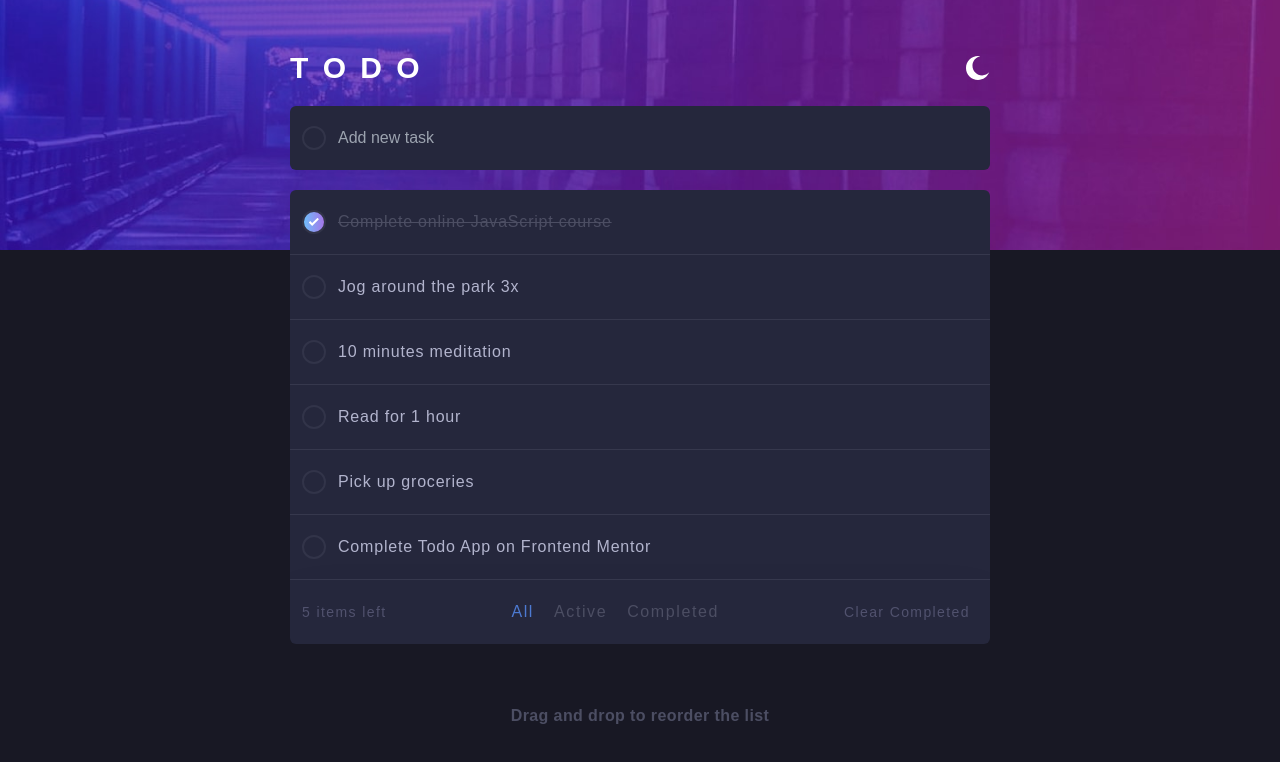
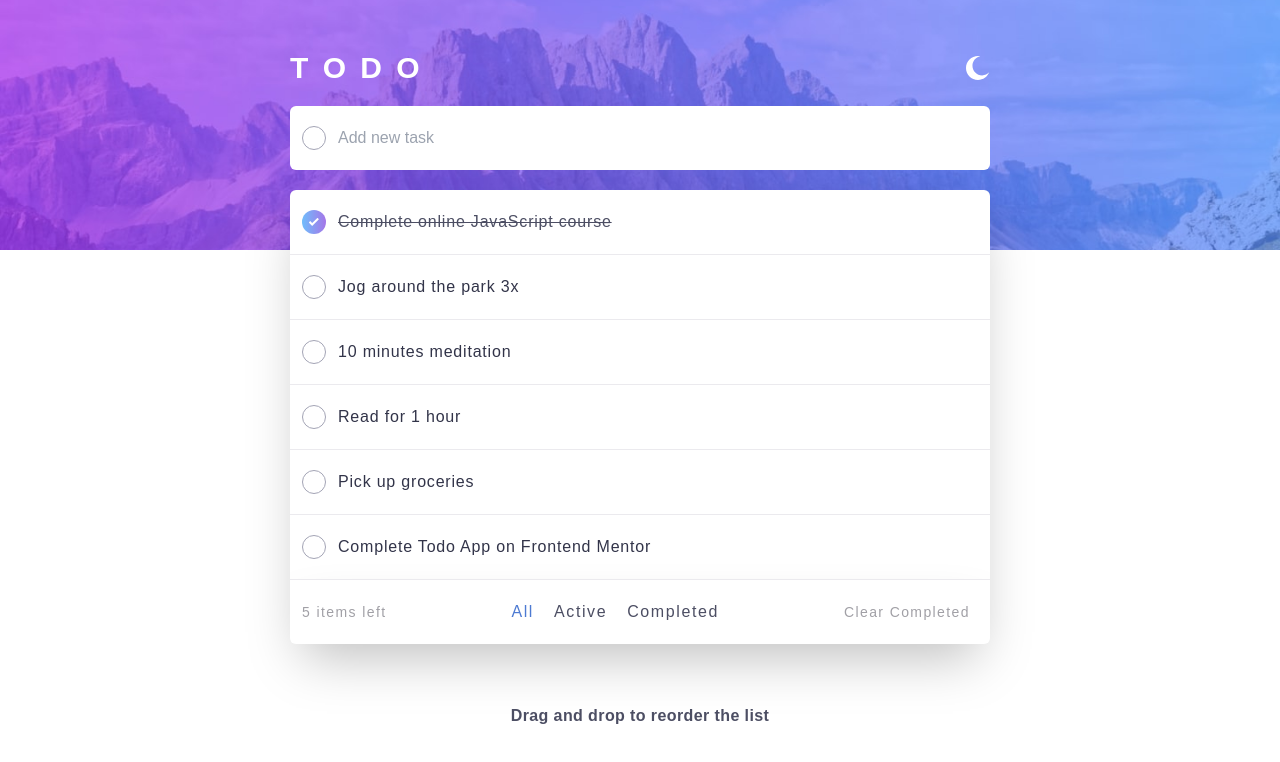
Before and after one commit to mitkokazakov/Todo-App, a React (Create React App) app in the folder todo-app/: page / in a window 1280 px wide. Both pictures are taken after a click on the picture 978 px from the left and 68 px from the top of the page. Shown: the top 762 px of the page. Built offline with nearby package versions, Linux system fonts and the light colour scheme.

Commit message:
Implement switching from dark to light theme

```diff
--- a/todo-app/src/App.js
+++ b/todo-app/src/App.js
@@ -1,14 +1,28 @@
-import React from "react";
+
 import TodoContainer from "./TodoContainer";
+import React, { useEffect, useState } from "react";
+
 
 function App() {
+
+  const [darkMode, setDarkMode] = useState(true);
+
+  function OnCLickDarkLightTheme(){
+    if(darkMode){
+      setDarkMode(false);
+    }
+    else{
+      setDarkMode(true);
+    }
+  }
+
   return (
-    <div className="relative w-full min-h-[100vh] bg-[#181824]">
-       <header className=" head-img min-h-[200px] md:min-h-[250px] w-full">
+    <div className={`relative w-full min-h-[100vh] bg-white ${darkMode ? 'dark' : ''} dark:bg-[#181824]`}>
+       <header className={`head-img min-h-[200px] md:min-h-[250px] w-full ${darkMode ? '' : 'light-img'}`}>
 
        </header>
 
-       <TodoContainer />
+       <TodoContainer darkThemeHandler={OnCLickDarkLightTheme}/>
     </div>
   );
 }
--- a/todo-app/src/SingleTask.jsx
+++ b/todo-app/src/SingleTask.jsx
@@ -55,14 +55,14 @@
   }
 
   return (
-    <div className="group w-full flex items-center bg-[#25273c] text-[#b2b4cd] pt-5 pb-5 pl-3">
+    <div className="group w-full flex items-center bg-[white] text-[#323449] pt-5 pb-5 pl-3 dark:bg-[#25273c] dark:text-[#b2b4cd]">
       <div className="relative">
         <div
           className={`relative w-6 h-6 ${
             isChecked
-              ? "bg-gradient-to-r from-[#70bdfb] to-[#a476e8]"
-              : "bg-transparent"
-          } rounded-full border-[2px] cursor-pointer border-[#323449] hover:border-[#70bdfb] duration-500`}
+              ? "bg-gradient-to-r from-[#70bdfb] to-[#a476e8] border-none"
+              : "bg-transparent border-[#a3a4b5] dark:border-[#484a61]"
+          } rounded-full border-[1px] cursor-pointer hover:border-[#70bdfb] duration-500`}
           onClick={OnClickRoundBtn}
         >
           <img
--- a/todo-app/src/TodoContainer.jsx
+++ b/todo-app/src/TodoContainer.jsx
@@ -8,7 +8,7 @@
 
 import todo from "./todolist.js";
 
-const TodoContainer = () => {
+const TodoContainer = ({darkThemeHandler}) => {
   const [activeState, setActiveState] = useState(1);
 
   const [todolist, setTodolist] = useState(todo);
@@ -17,7 +17,7 @@
 
   const [filtered, setFiltered] = useState(0);
 
-  const [theme, setTheme] = useState('dark');
+
 
 
   useEffect(() => {
@@ -68,14 +68,7 @@
     setInputTask(currentInput);
   }
 
-  function OnCLickDarkLightTheme(){
-    if(theme == 'dark'){
-      setTheme('light');
-    }
-    else{
-      setTheme('dark');
-    }
-  }
+
 
   return (
     <div className="w-[90%] mr-auto ml-auto text-white flex flex-col justify-center items-center gap-5 translate-y-[-150px] md:w-[700px] md:translate-y-[-200px]">
@@ -83,17 +76,17 @@
         <p className=" text-3xl font-bold tracking-widest">T O D O</p>
 
         <div  className="w-6 h-6 cursor-pointer relative">
-          <img className={`w-full h-full cursor-pointer absolute top-0 left-0 duration-500 ${theme != 'dark' ? 'opacity-1000' : 'opacity-0'}`} src={moon} alt="" onClick={OnCLickDarkLightTheme}/>
-          <img className={`w-full h-full cursor-pointer absolute top-0 left-0 duration-500 ${theme == 'dark' ? 'opacity-100' : 'opacity-0'}`} src={sun} alt="" onClick={OnCLickDarkLightTheme}/>
+          <img className={`w-full h-full cursor-pointer absolute top-0 left-0 duration-500 opacity-100 dark:opacity-0`} src={moon} alt="" onClick={darkThemeHandler}/>
+          <img className={`w-full h-full cursor-pointer absolute top-0 left-0 duration-500 opacity-0 dark:opacity-100`} src={sun} alt="" onClick={darkThemeHandler}/>
         </div>
       </div>
 
-      <div className="w-full flex items-center bg-[#25273c] text-white rounded-md pl-3">
+      <div className="w-full flex items-center bg-[white] text-[#323449] rounded-md pl-3 dark:bg-[#25273c] dark:text-white">
         <div>
-          <div className="w-6 h-6 bg-transparent rounded-full border-[2px] border-[#323449]"></div>
+          <div className="w-6 h-6 bg-transparent rounded-full border-[1px] border-[#a3a4b5] dark:border-[#484a61]"></div>
         </div>
         <input
-          className="w-full bg-transparent pt-5 pb-5 pr-7 pl-3 border-none outline-none"
+          className="w-full bg-transparent pt-5 pb-5 pr-7 pl-3 border-none outline-none "
           type="text"
           placeholder="Add new task"
           value={inputTask}
@@ -102,7 +95,7 @@
         />
       </div>
 
-      <div className="w-full rounded-md overflow-hidden flex flex-col divide-y divide-[#36384d]">
+      <div className="w-full rounded-md overflow-hidden flex flex-col divide-y divide-[#ebeaee] dark:divide-[#36384d] shadow-2xl">
         {activeState == 1 && todolist
           ? todolist
               .filter((t) => {
@@ -157,10 +150,10 @@
               })
           : null}
 
-        <div className="w-full flex justify-between items-center bg-[#25273c] text-[#51526e] pt-5 pb-5 pl-3 pr-5 shadow-2xl">
+        <div className="w-full flex justify-between items-center bg-white text-[#a1a0a6] dark:text-[#51526e] dark:bg-[#25273c] pt-5 pb-5 pl-3 pr-5 shadow-2xl">
           <p className=" tracking-widest text-[14px]">{filtered} items left</p>
 
-          <div className=" hidden md:flex justify-center items-center gap-5 bg-[#25273c] text-[#4c4e63] ">
+          <div className=" hidden md:flex justify-center items-center gap-5 bg-white dark:bg-[#25273c] text-[#4c4e63] ">
             <p
               onClick={() => {
                 setActiveState(1);
@@ -168,7 +161,7 @@
               className={`tracking-widest cursor-pointer text-[16px] ${
                 activeState == 1
                   ? "text-[#4d7ad2] hover:text-[#4d7ad2]"
-                  : "hover:text-white"
+                  : "hover:text-black dark:hover:text-white"
               }`}
             >
               All
@@ -180,7 +173,7 @@
               className={`tracking-widest cursor-pointer text-[16px] ${
                 activeState == 2
                   ? "text-[#4d7ad2] hover:text-[#4d7ad2]"
-                  : "hover:text-white"
+                  : "hover:text-black dark:hover:text-white"
               }`}
             >
               Active
@@ -192,7 +185,7 @@
               className={`tracking-widest cursor-pointer text-[16px] ${
                 activeState == 3
                   ? "text-[#4d7ad2] hover:text-[#4d7ad2]"
-                  : "hover:text-white"
+                  : "hover:text-black dark:hover:text-white"
               }`}
             >
               Completed
@@ -200,7 +193,7 @@
           </div>
 
           <p
-            className=" tracking-widest text-[14px] hover:text-white cursor-pointer"
+            className=" tracking-widest text-[14px] hover:text-black dark:hover:text-white cursor-pointer"
             onClick={ClearAllCompletedTasks}
           >
             Clear Completed
@@ -208,7 +201,7 @@
         </div>
       </div>
 
-      <div className=" md:hidden w-full flex justify-center items-center gap-5 bg-[#25273c] text-[#4c4e63] pt-5 pb-5 pl-3 pr-5 shadow-2xl rounded-md">
+      <div className=" md:hidden w-full flex justify-center items-center gap-5 bg-white text-[#a1a0a6] dark:text-[#51526e] dark:bg-[#25273c] pt-5 pb-5 pl-3 pr-5 shadow-2xl rounded-md">
         <p
           onClick={() => {
             setActiveState(1);
@@ -216,7 +209,7 @@
           className={`tracking-widest cursor-pointer text-[16px] ${
             activeState == 1
               ? "text-[#4d7ad2] hover:text-[#4d7ad2]"
-              : "hover:text-white"
+              : "hover:text-black dark:hover:text-white"
           }`}
         >
           All
@@ -228,7 +221,7 @@
           className={`tracking-widest cursor-pointer text-[16px] ${
             activeState == 2
               ? "text-[#4d7ad2] hover:text-[#4d7ad2]"
-              : "hover:text-white"
+              : "hover:text-black dark:hover:text-white"
           }`}
         >
           Active
@@ -240,7 +233,7 @@
           className={`tracking-widest cursor-pointer text-[16px] ${
             activeState == 3
               ? "text-[#4d7ad2] hover:text-[#4d7ad2]"
-              : "hover:text-white"
+              : "hover:text-black dark:hover:text-white"
           }`}
         >
           Completed
--- a/todo-app/src/index.css
+++ b/todo-app/src/index.css
@@ -17,10 +17,21 @@
   background-image: url('./images/bg-desktop-dark.jpg');
   background-position: center;
   background-size: cover;
+  /* transition: all 200ms linear; */
+}
+
+.head-img.light-img{
+  background-image: url('./images/bg-desktop-light.jpg');
+  background-position: center;
+  background-size: cover;
 }
 
 @media screen and (max-width: 700px){
   .head-img{
     background-image: url('./images/bg-mobile-dark.jpg');
   }
+
+  .head-img.light-img{
+    background-image: url('./images/bg-mobile-light.jpg');
+  }
 }
--- a/todo-app/tailwind.config.js
+++ b/todo-app/tailwind.config.js
@@ -1,5 +1,6 @@
 /** @type {import('tailwindcss').Config} */
 module.exports = {
+  darkMode: "selector",
   content: ["./src/**/*.{js,jsx,ts,tsx}"],
   theme: {
     extend: {},
```
